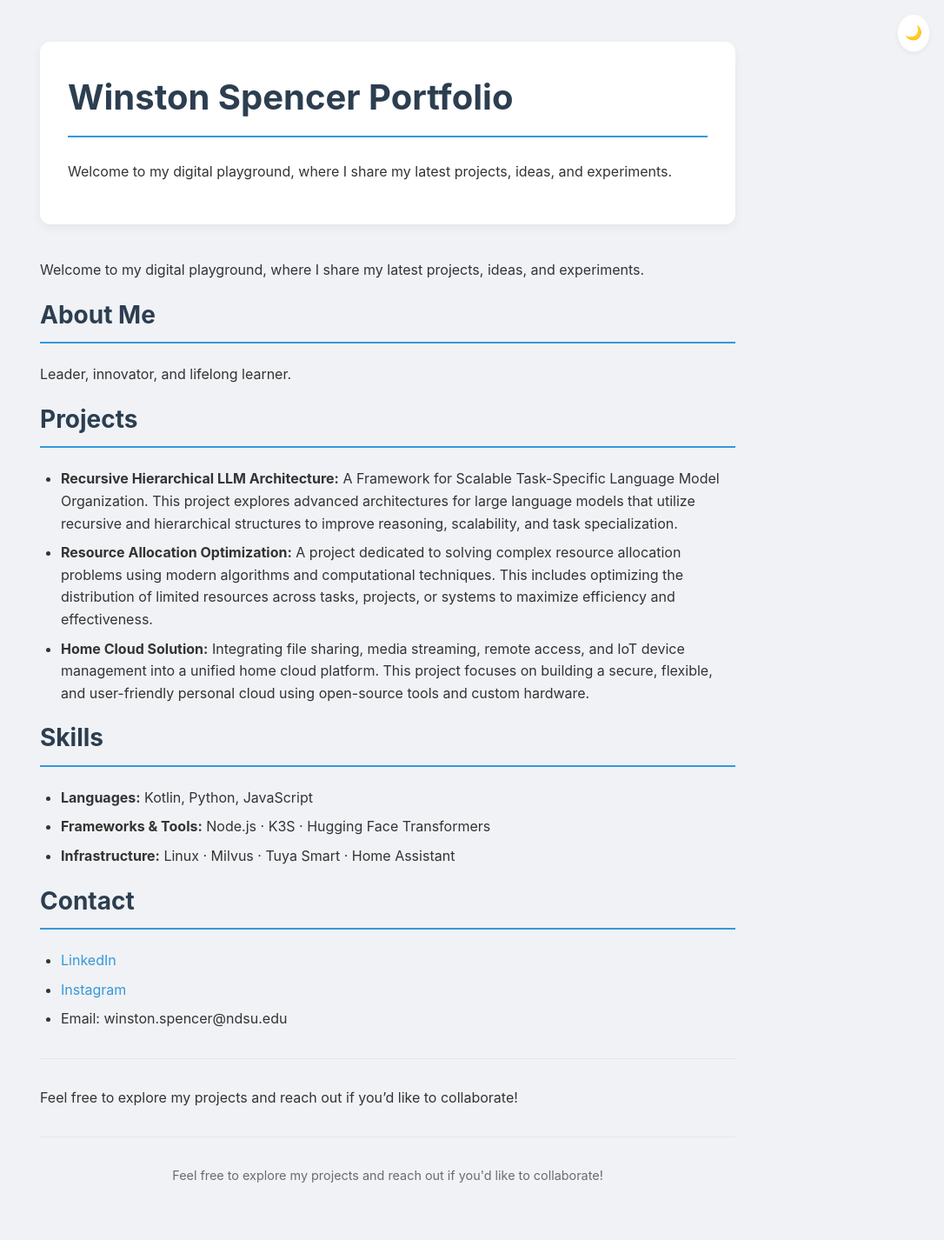
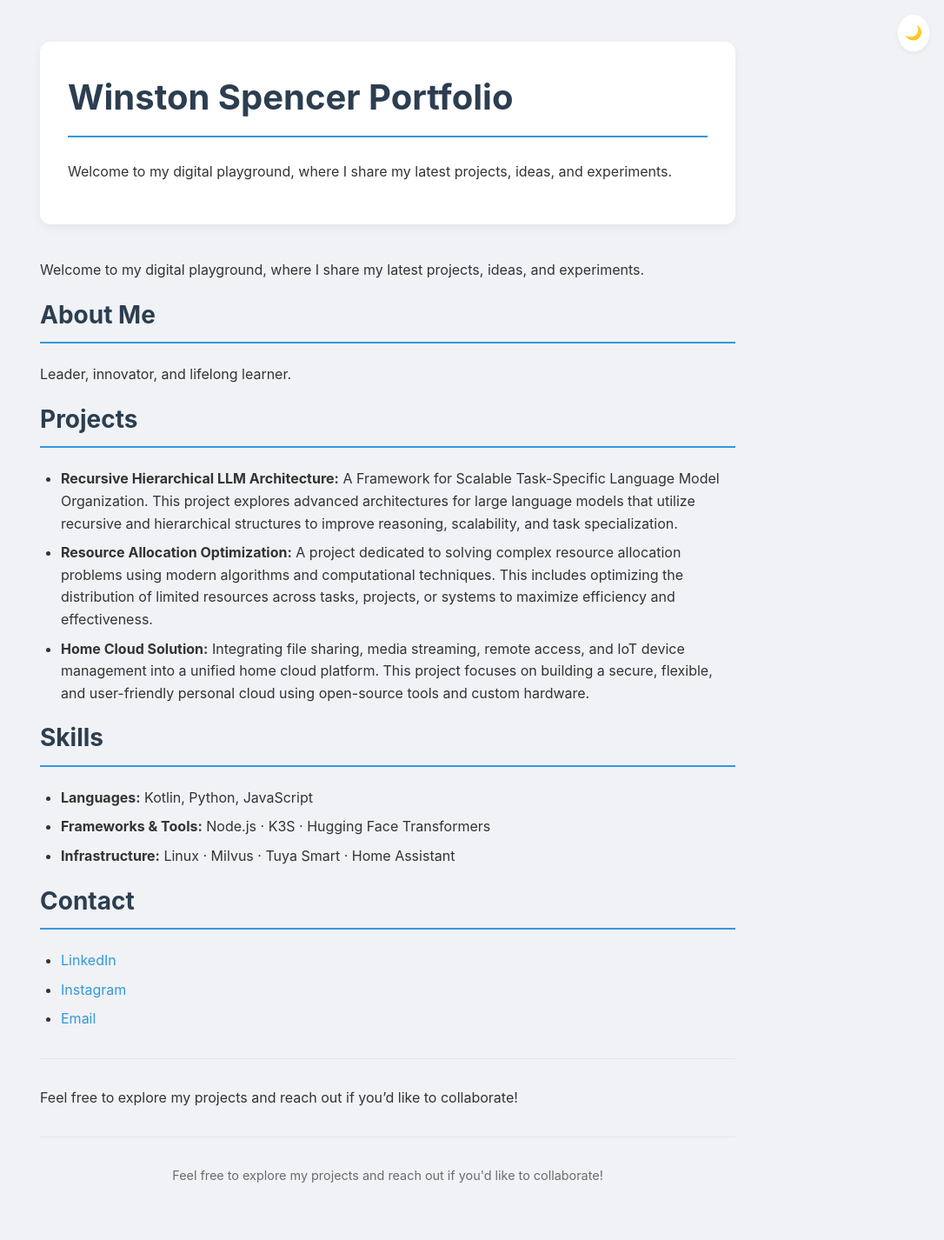
Before and after one commit to winston-spencer/winston-spencer.github.io, a Jekyll site: the page built from index.md, in a window 1280 px wide. Shown: the whole page at 87% size, without its empty margins (194-1280 px from the left). Built offline with Jekyll 4.4.1, drawn with Linux system fonts in a browser that asks for light colours.

Commit message:
Format email link in contact section of index.md

```diff
--- a/index.md
+++ b/index.md
@@ -21,7 +21,7 @@ Leader, innovator, and lifelong learner.
 ## Contact
 - [LinkedIn](https://www.linkedin.com/in/winston-spencer)
 - [Instagram](https://www.instagram.com/dr_winston_spencer)
-- Email: winston.spencer@ndsu.edu
+- [Email](mailto:winston.spencer@ndsu.edu)
 
 ---
 Feel free to explore my projects and reach out if you'd like to collaborate!
```
